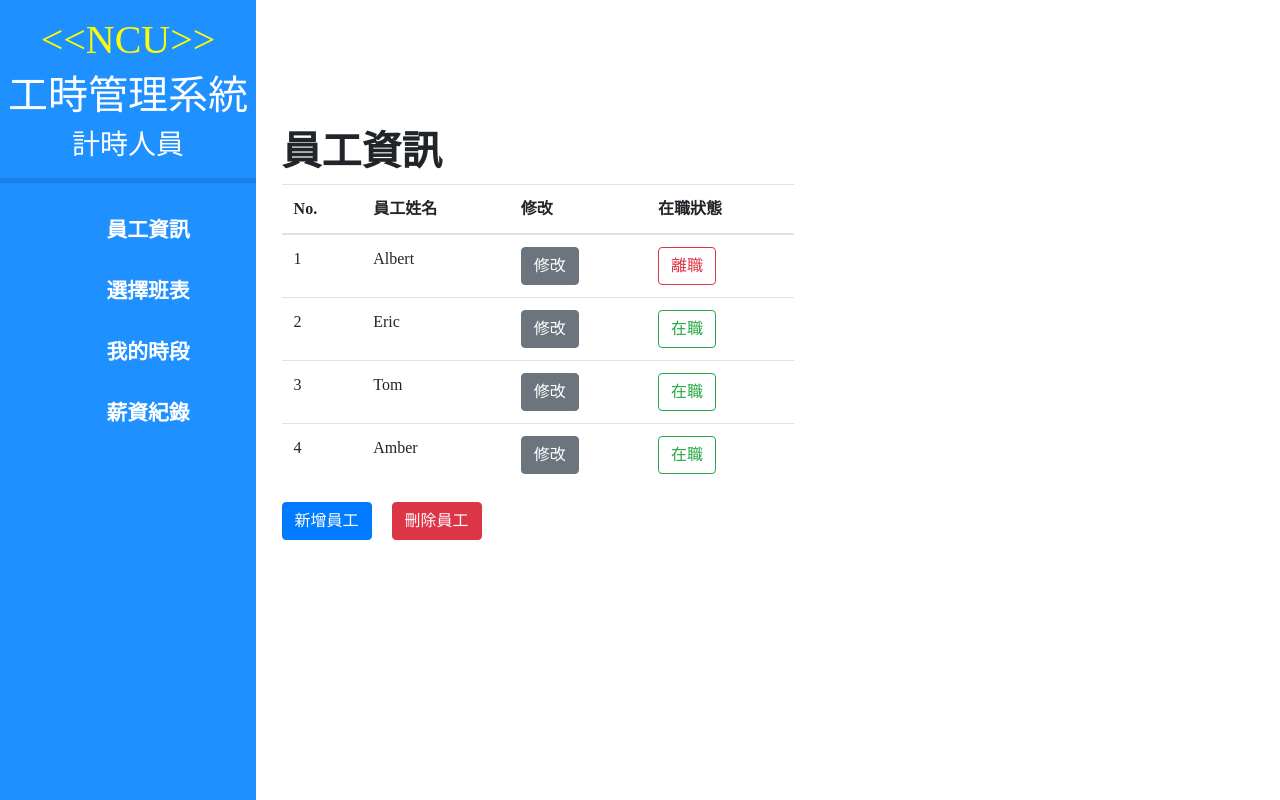
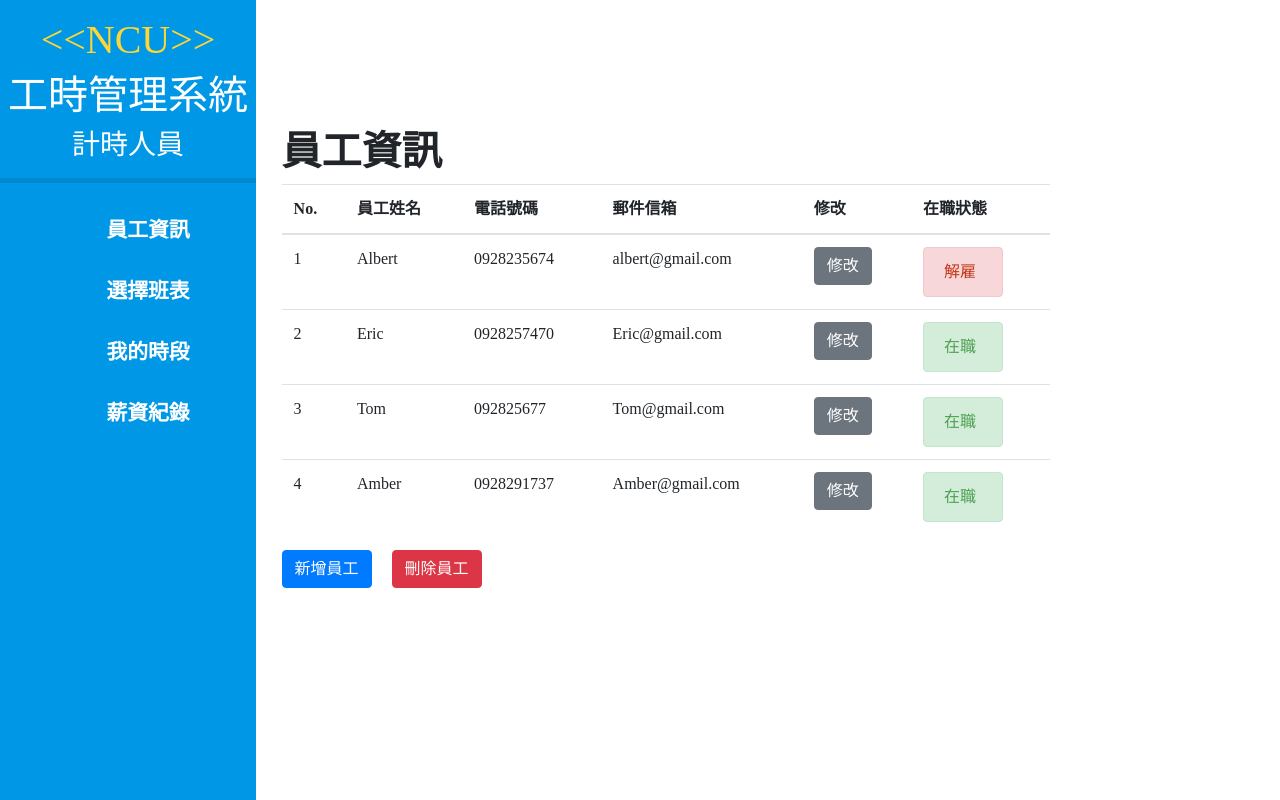
Before and after one commit to Albert40727/SA-webframe, a React (Create React App) app: page / in a window 1280 px wide. Built offline with nearby package versions, Linux system fonts and the light colour scheme.

Commit message:
update UI

```diff
--- a/src/AppStyle.css
+++ b/src/AppStyle.css
@@ -12,7 +12,7 @@
     height: 100vh;
     width: 20vw;
     color: white;
-    background-color:#1E90FF;
+    background-color:#0097e6;
     float: left;
     font-family:微軟正黑體;
 }
@@ -54,3 +54,17 @@ hr {
     font-family:"微軟正黑體";
     font-Weight:"Bold";
 }
+.employed{
+    margin-bottom: 0px;
+    width:80px;
+    color:#4da150;
+}
+.fired{
+    margin-bottom: 0px;
+    width:80px;
+    color:#c23616;
+
+}
+.cc{
+    text-align:"center";
+}
--- a/src/ModifyFrame.js
+++ b/src/ModifyFrame.js
@@ -40,6 +40,7 @@ function ModifyFrame(){
                         <InputGroup className="mt-2 mb-2">
                             <FormControl
                             placeholder="請輸入舊密碼"
+                            type="password"
                             />
                         </InputGroup>
                     </Col>
--- a/src/WorkStateFrame.js
+++ b/src/WorkStateFrame.js
@@ -9,7 +9,8 @@ import {
     InputGroup,
     FormControl,
     Form,
-    FormCheck
+    FormCheck,
+    Alert
 } from 'react-bootstrap';
 import {
     BrowserRouter as Router,
@@ -19,7 +20,7 @@ import {
     NavLink,
     useRouteMatch
 }from 'react-router-dom';
-export default function WorkStateFrame(){
+export default function WorkStateFrame(){//左側選單列表
     return(
         <Router>
             <div>
@@ -27,7 +28,7 @@ export default function WorkStateFrame(){
                     <center>
                     <b>
                         <h1 className="mt-3" style={{
-                            "color":"yellow"}}>&lt;&lt;NCU&gt;&gt;<br></br></h1>
+                            "color":"#ffd633"}}>&lt;&lt;NCU&gt;&gt;<br></br></h1>
                         <h1>工時管理系統</h1>
                         <h3>計時人員</h3>
                     </b>
@@ -43,7 +44,7 @@ export default function WorkStateFrame(){
                             label="選擇班表"></MenuLink>
                         </li>
                         <li><MenuLink
-                            to="/choosenSchedule"
+                            to="/MySchedule"
                             label="我的時段"></MenuLink></li>
                         <li><MenuLink
                             to="/salary"
@@ -55,8 +56,8 @@ export default function WorkStateFrame(){
                 <Route exact path="/">
                     <WorkerInfo/>
                 </Route>
-                <Route path="/choosenSchedule">
-                    <ChoosenSchedule/>
+                <Route path="/MySchedule">
+                    <MySchedule/>
                 </Route>
                 <Route path="/schedule">
                     <Schedule/>
@@ -72,7 +73,7 @@ export default function WorkStateFrame(){
     );
 }
 
-function MenuLink ({activeOnlyWhenExact,to,label}){
+function MenuLink ({activeOnlyWhenExact,to,label}){//客製化Menu link
     let match = useRouteMatch ({
         exact:activeOnlyWhenExact,
         path:to
@@ -90,58 +91,63 @@ function MenuLink ({activeOnlyWhenExact,to,label}){
     );
 }
 
-function WorkerInfo(){
+function WorkerInfo(){//員工資訊
     return(
         <div className="content">
             <h1><b>員工資訊</b></h1>
-                <Table responsive style={{maxWidth:"40vw"}}>
+                <Table responsive style={{maxWidth:"60vw"}} id="workerTable">
                     <thead>
                         <tr>
                             <th>No.</th>
                             <th>員工姓名</th>
+                            <th>電話號碼</th>
+                            <th>郵件信箱</th>
                             <th>修改</th>
                             <th>在職狀態</th>
                         </tr>
                     </thead>
-                    <tbody>
-                        <tr>
+                    <tbody >
+                        <tr className="cc">
                             <td>1</td>
                             <td>Albert</td>
+                            <td>0928235674</td>
+                            <td>albert@gmail.com</td>
                             <td><Button variant="secondary">修改</Button></td>
-                            <td><Button variant="outline-danger">離職</Button></td>
+                            <td><Alert variant="danger" className="fired">解雇</Alert></td>
                         </tr>
                         <tr>
                             <td>2</td>
                             <td>Eric</td>
+                            <td>0928257470</td>
+                            <td>Eric@gmail.com</td>
                             <td><Button variant="secondary">修改</Button></td>
-                            <td><Button variant="outline-success">在職</Button></td>
+                            <td><Alert variant="success" className="employed">在職</Alert></td>
                         </tr>
                         <tr>
                             <td>3</td>
                             <td>Tom</td>
+                            <td>092825677</td>
+                            <td>Tom@gmail.com</td>
                             <td><Button variant="secondary">修改</Button></td>
-                            <td><Button variant="outline-success">在職</Button></td>
+                            <td><Alert variant="success" className="employed">在職</Alert></td>
                         </tr>
                         <tr>
                             <td>4</td>
                             <td>Amber</td>
+                            <td>0928291737</td>
+                            <td>Amber@gmail.com</td>
                             <td><Button variant="secondary">修改</Button></td>
-                            <td><Button variant="outline-success">在職</Button></td>
+                            <td><Alert variant="success" className="employed">在職</Alert></td>
                         </tr>
                     </tbody>
                 </Table>
-                <Button variant="primary"><Link to="/addworker"style={
-                {color:"white",
-                textDecoration:"none",
-                fontFamily:"微軟正黑體"}}>新增員工</Link></Button>
+                <Link to="/addworker"><Button variant="primary">新增員工</Button></Link>
                 <Button variant="danger" style={{marginLeft:"20px"}}>刪除員工</Button>
             </div>
     );
 }
-function event1(){
-    alert("輸入有誤");
-}
-function Schedule(){
+
+function Schedule(){//選擇班表
     return(
         <div className="content">
             <h2><b>2019/12/26-29班表</b></h2>
@@ -216,7 +222,7 @@ function Schedule(){
         </div>
     );
 }
-function ChoosenSchedule (){
+function MySchedule (){//我的時段
     return(
         <div className="content">
             <Table bordered style={{maxWidth:"60vw"}}>
@@ -248,7 +254,7 @@ function ChoosenSchedule (){
         </div>
     );
 }
-function Salary () {
+function Salary () {//薪資紀錄
     return(
         <div className="content">
             <h2>2019/12/26-29薪資計算結果:</h2>
@@ -258,22 +264,23 @@ function Salary () {
         </div>
     );
 }
-function AddWorker(){
+function AddWorker(){//新增員工
     return(
         <div className="content" style={{maxWidth:"50vw"}}>
             <Form>
                 <Form.Group controlID="WorkerInfo">
                     <Form.Label>員工編號</Form.Label>
-                    <Form.Control placeholder="輸入編號" ></Form.Control>
-                    <Form.Label>員工姓名</Form.Label>
+                    <Form.Control placeholder="輸入編號"></Form.Control>
+                    <Form.Label className="mt-2">員工姓名</Form.Label>
                     <Form.Control placeholder="輸入姓名"></Form.Control>
-                    <Form.Label>員工信箱</Form.Label>
+                    <Form.Label className="mt-2">員工電話號碼</Form.Label>
                     <Form.Control type="email" placeholder="輸入信箱"></Form.Control>
-                    <Form.Label>員工電話號碼</Form.Label>
+                    <Form.Label className="mt-2">員工信箱</Form.Label>
                     <Form.Control placeholder="輸入電話號碼"></Form.Control>
                 </Form.Group>
                 <Button variant="primary">新增</Button>
-                <Button variant="secondary" style={{marginLeft:"20px"}}>取消</Button>
+                <Link to="/"><Button variant="secondary" style={{marginLeft:"20px"}}>
+                    取消</Button></Link>
             </Form>
         </div>
     );
```
